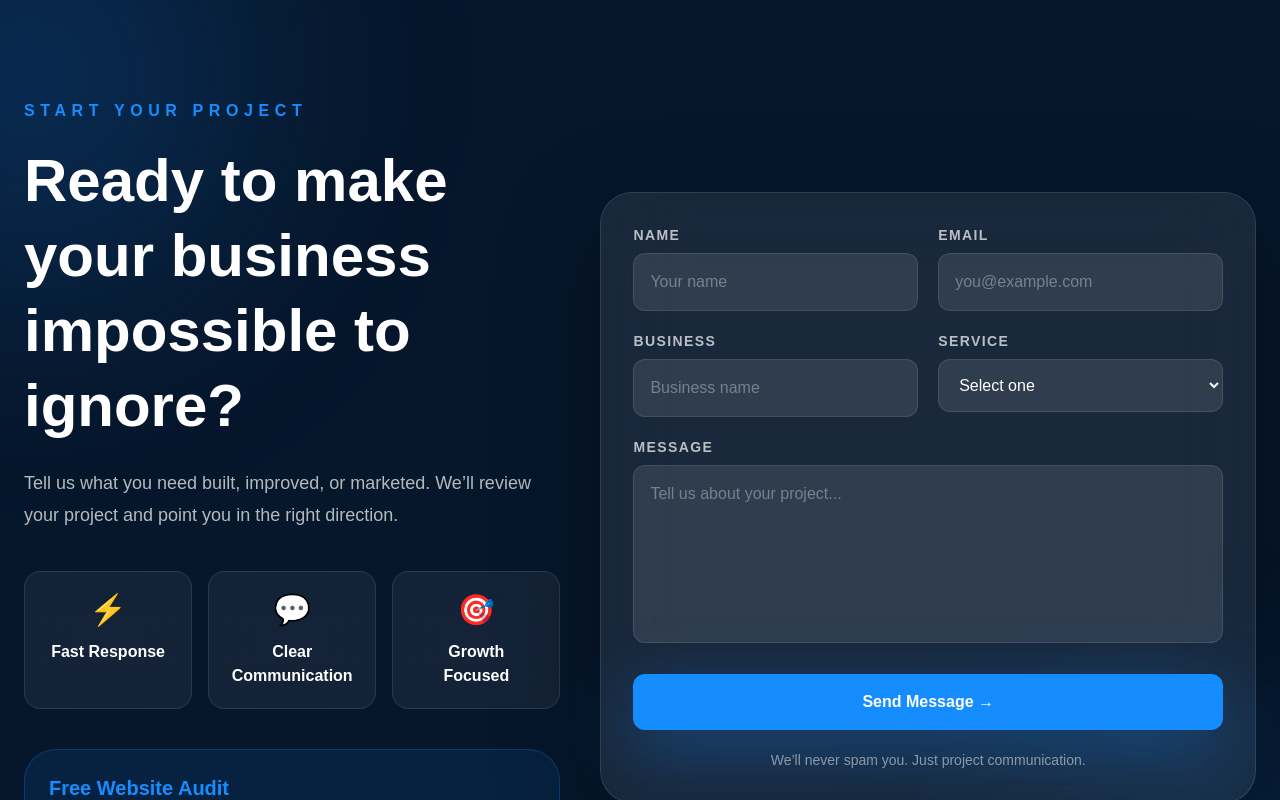
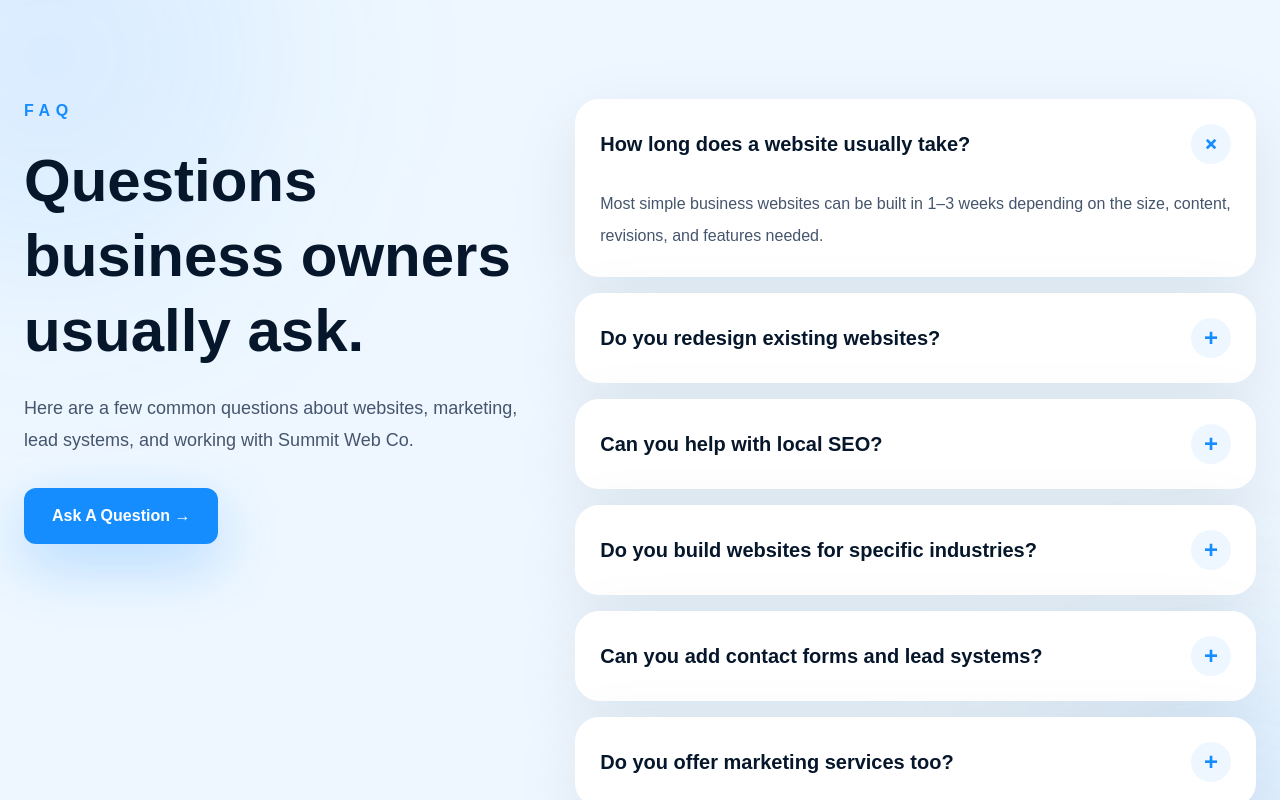
Before and after one commit to LandenJay/summit-2-react, a React (Vite) app: page / in a window 1280 px wide. Shown: the part 7280-8080 px from the top of the page. Built offline with nearby package versions, Linux system fonts and the light colour scheme.

Commit message:
Add FAQ section

```diff
--- a/src/App.jsx
+++ b/src/App.jsx
@@ -12,6 +12,7 @@ import MouseGlow from "./components/MouseGlow";
 import Pricing from "./sections/Pricing";
 import Testimonials from "./sections/Testimonials";
 import DeviceShowcase from "./components/DeviceShowcase";
+import FAQ from "./sections/FAQ";
 
 export default function App() {
   const [loading, setLoading] = useState(true);
@@ -31,6 +32,7 @@ export default function App() {
       <Projects />
       <Testimonials />
       <Pricing />
+      <FAQ />
       <Contact />
       <Footer />
     </main>
--- /dev/null
+++ b/src/sections/FAQ.jsx
@@ -0,0 +1,153 @@
+import { useEffect, useRef, useState } from "react";
+import gsap from "gsap";
+
+const faqs = [
+  {
+    question: "How long does a website usually take?",
+    answer:
+      "Most simple business websites can be built in 1–3 weeks depending on the size, content, revisions, and features needed.",
+  },
+  {
+    question: "Do you redesign existing websites?",
+    answer:
+      "Yes. If your current website looks outdated, loads slowly, or does not bring in leads, we can redesign it with a cleaner and more modern approach.",
+  },
+  {
+    question: "Can you help with local SEO?",
+    answer:
+      "Yes. We can help structure your website with better headings, service sections, keywords, metadata, and local search foundations.",
+  },
+  {
+    question: "Do you build websites for specific industries?",
+    answer:
+      "Summit Web Co. focuses heavily on local service businesses like HVAC, painting, roofing, landscaping, cleaning, contractors, coaches, and similar businesses.",
+  },
+  {
+    question: "Can you add contact forms and lead systems?",
+    answer:
+      "Yes. We can add contact forms, quote request forms, auto-replies, email notifications, and simple lead systems to help you respond faster.",
+  },
+  {
+    question: "Do you offer marketing services too?",
+    answer:
+      "Yes. Along with websites, Summit Web Co. can help with branding, social graphics, landing pages, lead funnels, and growth-focused marketing systems.",
+  },
+];
+
+export default function FAQ() {
+  const sectionRef = useRef(null);
+  const [openIndex, setOpenIndex] = useState(0);
+
+  useEffect(() => {
+    const section = sectionRef.current;
+    if (!section) return;
+
+    const items = section.querySelectorAll(".faq-animate");
+
+    const observer = new IntersectionObserver(
+      ([entry]) => {
+        if (entry.isIntersecting) {
+          gsap.fromTo(
+            items,
+            { y: 40, opacity: 0 },
+            {
+              y: 0,
+              opacity: 1,
+              duration: 0.75,
+              stagger: 0.08,
+              ease: "power3.out",
+            }
+          );
+
+          observer.disconnect();
+        }
+      },
+      {
+        threshold: 0.01,
+        rootMargin: "0px 0px 250px 0px",
+      }
+    );
+
+    observer.observe(section);
+
+    return () => observer.disconnect();
+  }, []);
+
+  return (
+    <section
+      ref={sectionRef}
+      id="faq"
+      className="relative overflow-hidden bg-[#EEF7FF] px-6 py-28 text-[#06162B]"
+    >
+      <div className="absolute left-[-160px] top-[-140px] h-[420px] w-[420px] rounded-full bg-[#168DFF]/10 blur-[110px]" />
+      <div className="absolute bottom-[-180px] right-[-160px] h-[420px] w-[420px] rounded-full bg-[#168DFF]/10 blur-[110px]" />
+
+      <div className="relative mx-auto grid max-w-7xl gap-12 lg:grid-cols-[0.85fr_1.15fr] lg:items-start">
+        <div>
+          <p className="faq-animate font-black uppercase tracking-[0.35em] text-[#168DFF]">
+            FAQ
+          </p>
+
+          <h2 className="faq-animate mt-5 text-4xl font-black leading-tight md:text-6xl">
+            Questions business owners usually ask.
+          </h2>
+
+          <p className="faq-animate mt-6 max-w-xl text-lg leading-8 text-slate-600">
+            Here are a few common questions about websites, marketing, lead
+            systems, and working with Summit Web Co.
+          </p>
+
+          <a
+            href="#contact"
+            className="faq-animate mt-8 inline-block rounded-xl bg-[#168DFF] px-7 py-4 font-black text-white shadow-[0_20px_60px_rgba(22,141,255,0.28)] transition hover:-translate-y-1 hover:bg-blue-500"
+          >
+            Ask A Question →
+          </a>
+        </div>
+
+        <div className="faq-animate space-y-4">
+          {faqs.map((faq, index) => {
+            const isOpen = openIndex === index;
+
+            return (
+              <div
+                key={faq.question}
+                className="overflow-hidden rounded-[1.5rem] border border-white bg-white shadow-[0_20px_70px_rgba(6,22,43,0.08)]"
+              >
+                <button
+                  type="button"
+                  onClick={() => setOpenIndex(isOpen ? null : index)}
+                  className="flex w-full items-center justify-between gap-5 px-6 py-6 text-left"
+                >
+                  <span className="text-lg font-black md:text-xl">
+                    {faq.question}
+                  </span>
+
+                  <span
+                    className={`grid h-10 w-10 shrink-0 place-items-center rounded-full bg-[#EEF7FF] text-2xl font-black text-[#168DFF] transition ${
+                      isOpen ? "rotate-45" : ""
+                    }`}
+                  >
+                    +
+                  </span>
+                </button>
+
+                <div
+                  className={`grid transition-all duration-300 ${
+                    isOpen ? "grid-rows-[1fr]" : "grid-rows-[0fr]"
+                  }`}
+                >
+                  <div className="overflow-hidden">
+                    <p className="px-6 pb-6 leading-8 text-slate-600">
+                      {faq.answer}
+                    </p>
+                  </div>
+                </div>
+              </div>
+            );
+          })}
+        </div>
+      </div>
+    </section>
+  );
+}
```
